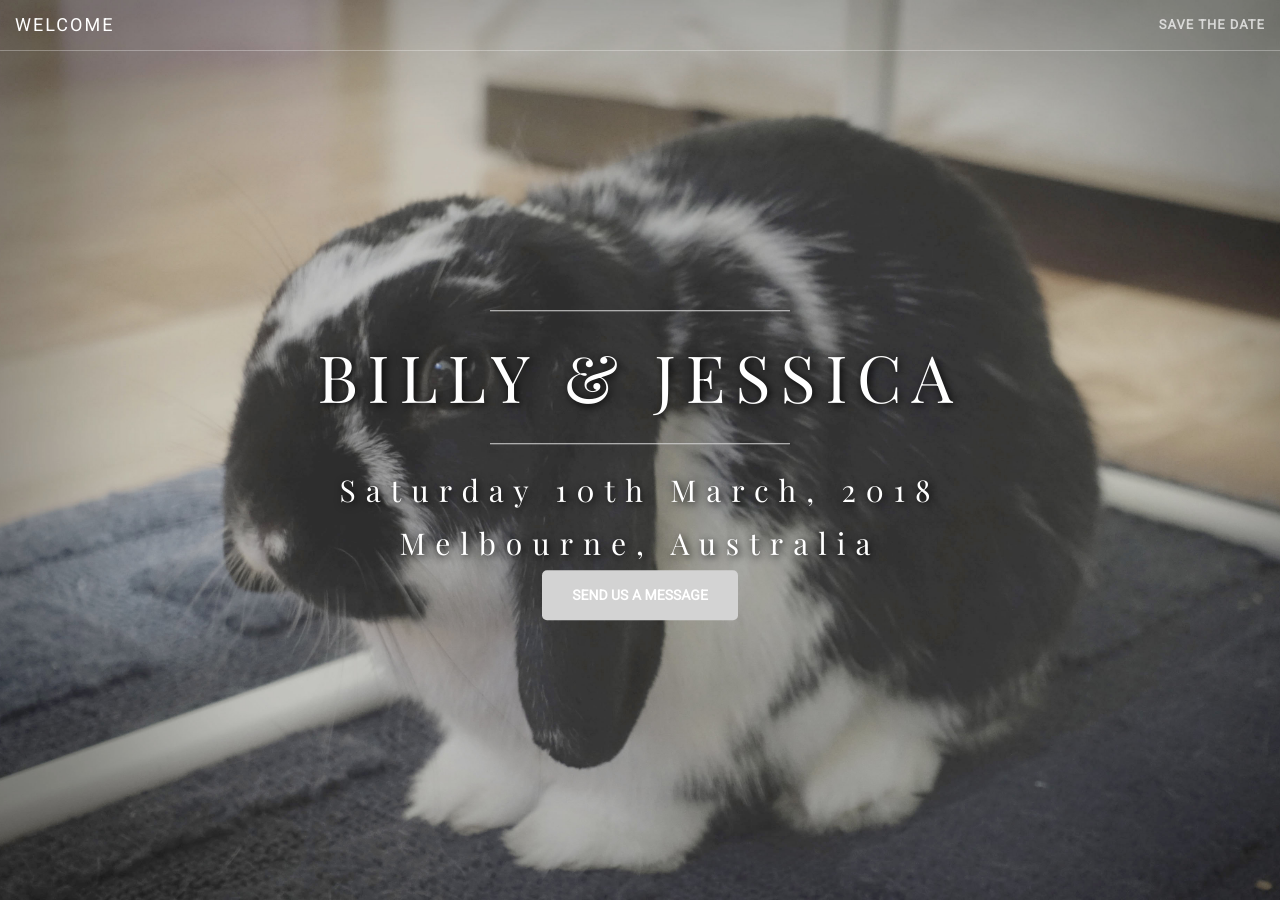
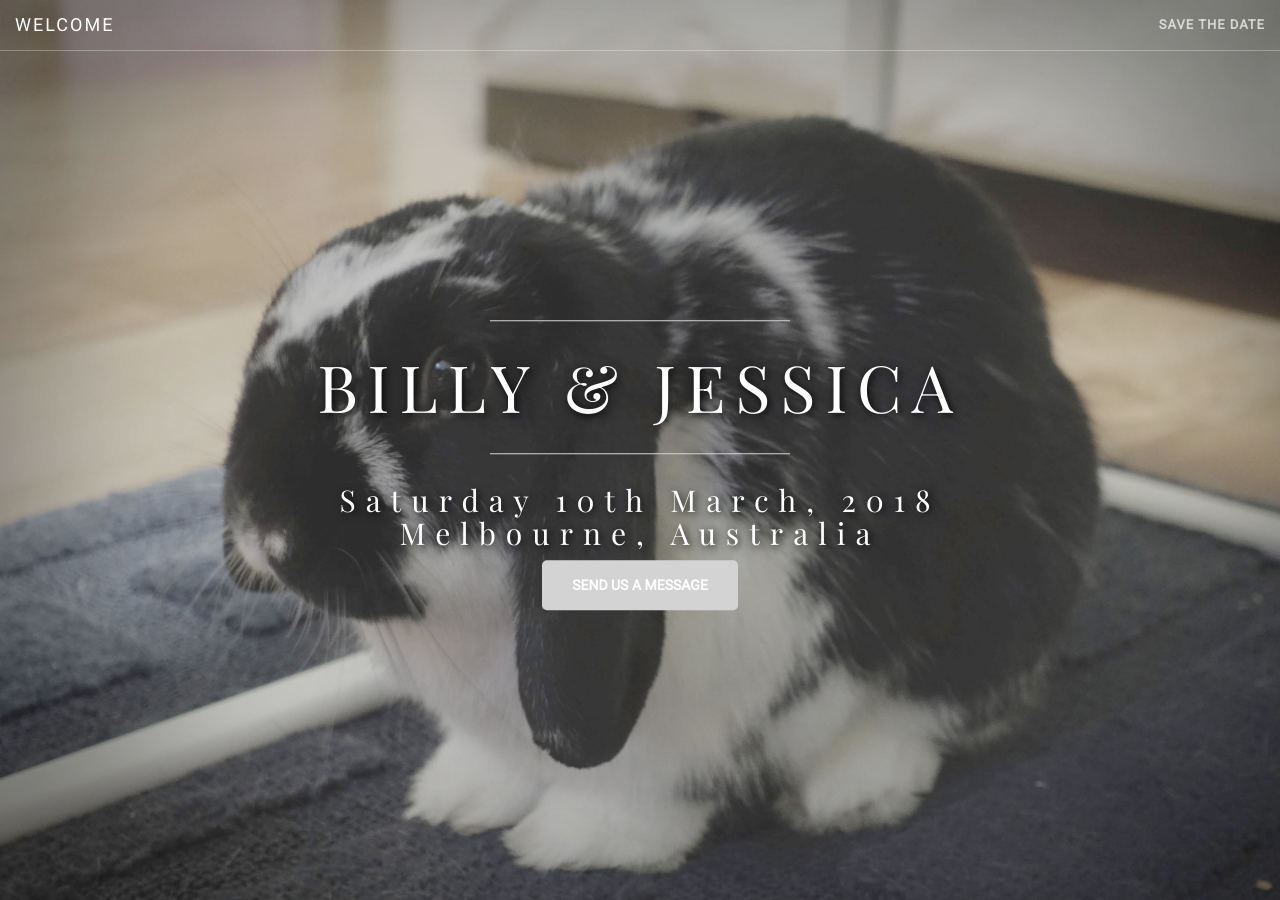
Before and after one commit to notbleh/wed-website, a Jekyll site: the page built from savethedate.html, in a window 1280 px wide and 900 px high. Built offline with Jekyll 4.4.1, drawn with Linux system fonts in a browser that asks for light colours.

Commit message:
Update save-the-date.html

```diff
--- a/_includes/save-the-date.html
+++ b/_includes/save-the-date.html
@@ -4,8 +4,8 @@
             <hr>
             <h1 class="text-shadow">Billy &amp; Jessica</h1>
             <hr>
-            <h2 class="text-shadow">Saturday 10th March, 2018</h2>
-            <h2 class="text-shadow">Melbourne, Australia</h2>
+            <h2 class="text-shadow">Saturday 10th March, 2018<br>
+                Melbourne, Australia</h2>
             <a href="#contactus" class="btn btn-primary btn-xl page-scroll">Send us a message</a>
         </div>
     </div>
```
